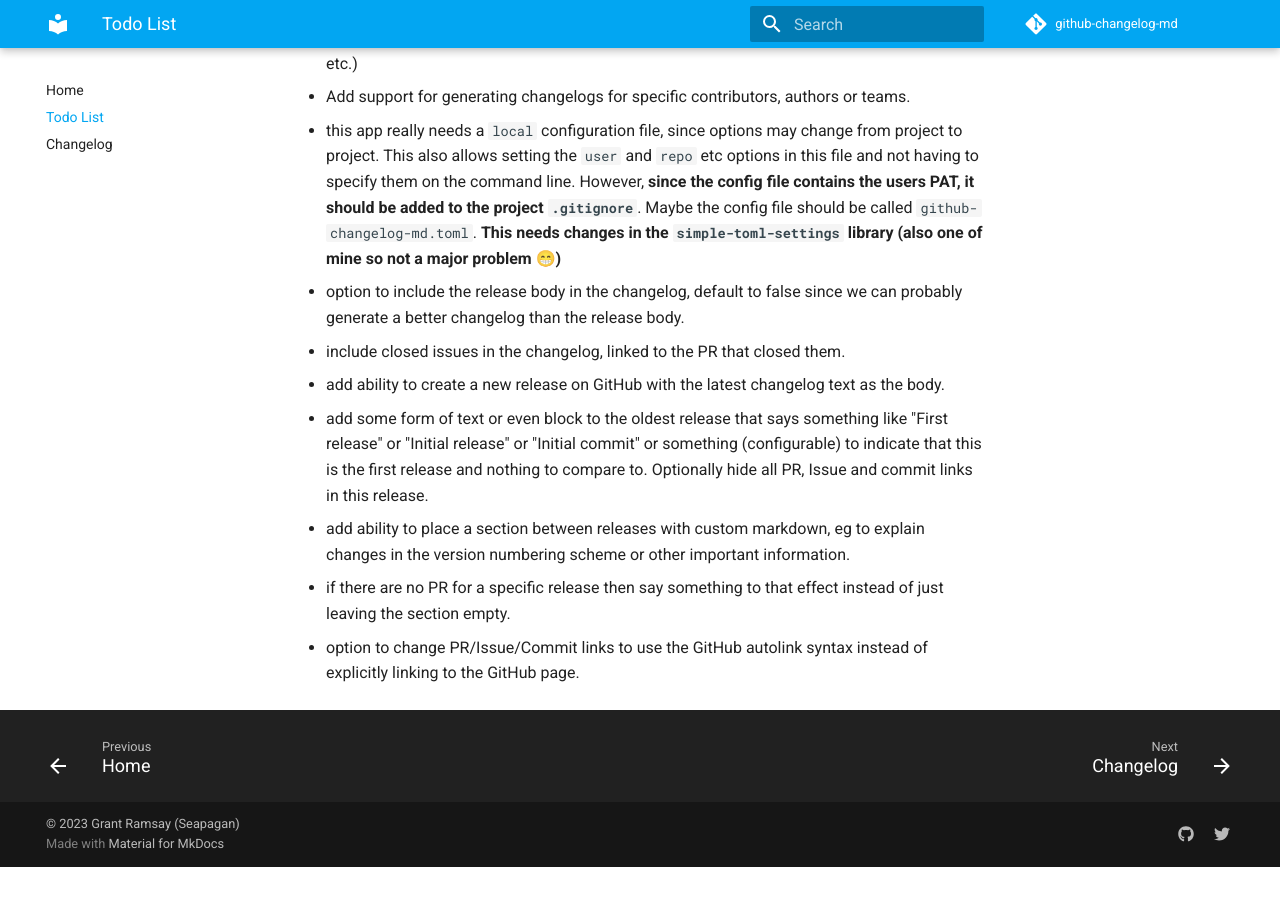
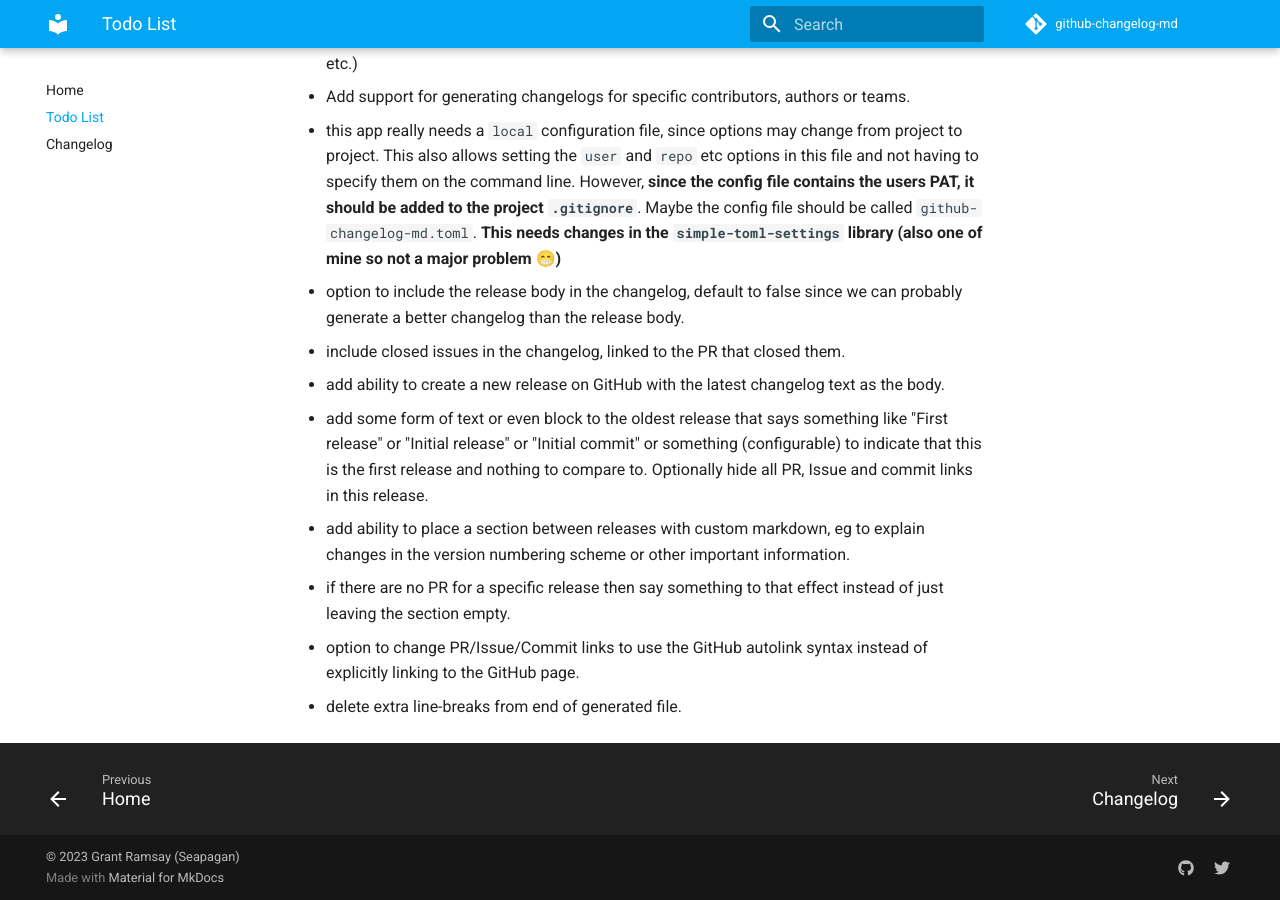
Before and after one commit to seapagan/github-changelog-md, an MkDocs documentation site: the page built from docs/todo_list.md, in a window 1280 px wide and 900 px high, scrolled down 668 px. Built offline with MkDocs 1.6.1 and Material for MkDocs 9.7.7, drawn with Linux system fonts in a browser that asks for light colours; comment, search, counter and statistics services are not loaded; before the commit the page ends 1535 px from its top, so only the background shows below that.

Commit message:
update TODO
Signed-off-by: Grant Ramsay <seapagan@gmail.com>

```diff
--- a/TODO.md
+++ b/TODO.md
@@ -45,3 +45,4 @@ implemented but it's good to have a list of ideas.
   instead of just leaving the section empty.
 - option to change PR/Issue/Commit links to use the GitHub autolink syntax
   instead of explicitly linking to the GitHub page.
+- delete extra line-breaks from end of generated file.
```
